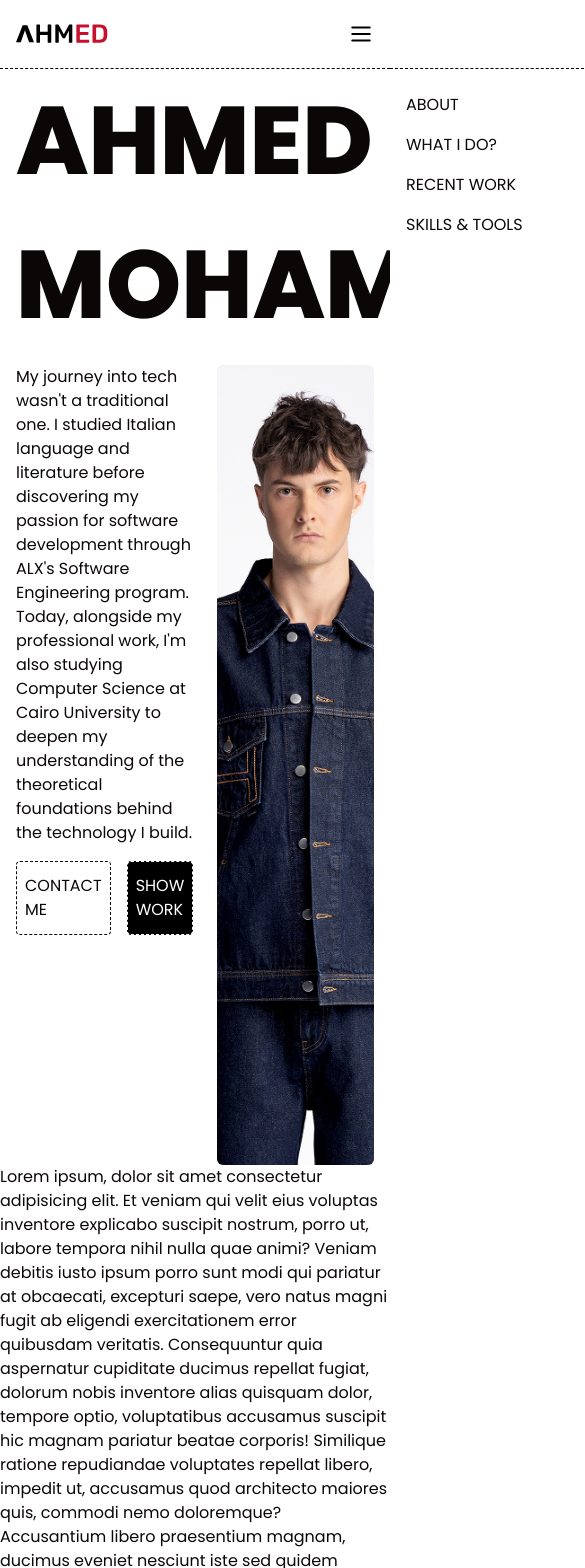
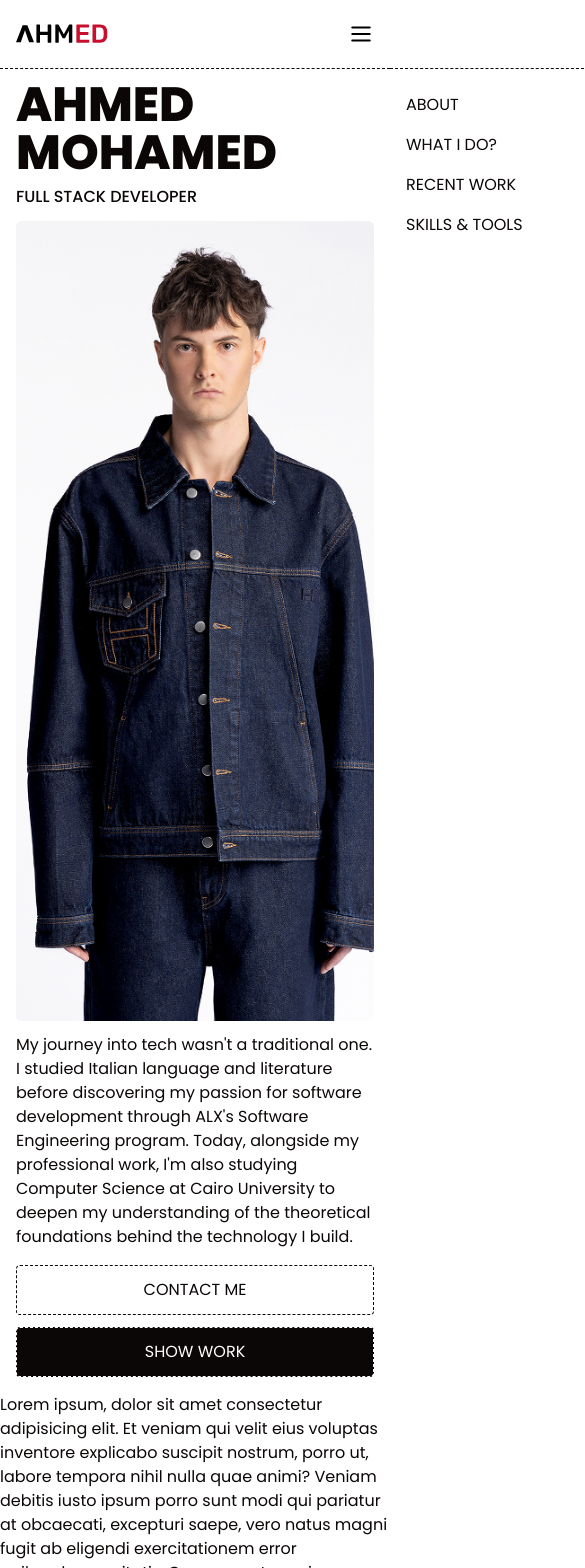
Before and after one commit to AhmedMohamed800/my_portfolio, a Next.js app: page / in a window 390 px wide. Shown: the top 1568 px of the page, 585 px wide, since content can reach past the window. Built offline with nearby package versions, Linux system fonts and the light colour scheme.

Commit message:
feat: make about section responsive

```diff
--- a/app/_components/About/AboutSection.tsx
+++ b/app/_components/About/AboutSection.tsx
@@ -1,33 +1,36 @@
-import Image from "next/image";
-
 export default function AboutSection() {
   return (
-    <section className="section-container container-padding">
-      <div className="flex justify-between items-center uppercase ">
-        <h2 className="text-[96px] font-extrabold  ">Ahmed Mohamed</h2>
-        <p className="text-[18px] font-medium ">Full Stack Developer</p>
+    <section className="section-container container-padding mb-4 lg:mb-0">
+      <div className="flex flex-col justify-between md:flex-row md:items-center uppercase gap-2 md:gap-4 my-3 lg:my-6">
+        <h2 className="text-[clamp(3rem,8vw,6rem)] font-extrabold leading-[100%] flex-1 ">
+          Ahmed Mohamed
+        </h2>
+        <p className="text-[clamp(1rem,2vw,1.125rem)] font-medium ">
+          Full Stack Developer
+        </p>
       </div>
-      <div className="flex gap-6 relative h-full mt-2!">
-        <div className="w-[60%] h-full sticky top-2 ">
+      <div className="flex flex-col lg:flex-row gap-3 md:gap-6 relative h-full mt-2!">
+        <div className="w-full lg:w-[60%] order-2 lg:order-1 h-full sticky top-2 lg:mb-2 ">
           <p className="">
-            My journey into tech wasn't a traditional one. I studied Italian
-            language and literature before discovering my passion for software
-            development through ALX's Software Engineering program. Today,
-            alongside my professional work, I'm also studying Computer Science
-            at Cairo University to deepen my understanding of the theoretical
-            foundations behind the technology I build.
+            My journey into tech wasn&apos;t a traditional one. I studied
+            Italian language and literature before discovering my passion for
+            software development through ALX&apos;s Software Engineering
+            program. Today, alongside my professional work, I&apos;m also
+            studying Computer Science at Cairo University to deepen my
+            understanding of the theoretical foundations behind the technology I
+            build.
           </p>
-          <div className="flex mt-4! items-center justify-baseline gap-4">
+          <div className="flex flex-col sm:flex-row mt-4! items-center justify-baseline gap-3 lg:gap-4">
             <a
               href="#contact"
-              className="flex flex-1 p-2! py-3!  border border-dashed rounded-sm justify-center"
+              className="flex flex-1 p-2! py-3! w-full border border-dashed rounded-sm justify-center"
             >
               CONTACT ME
             </a>
 
             <a
               href="#work"
-              className="flex flex-1 p-2! py-3! border border-white bg-black text-white border-dashed rounded-sm justify-center"
+              className="flex flex-1 w-full p-2! py-3! border border-white bg-black text-white border-dashed rounded-sm justify-center"
             >
               SHOW WORK
             </a>
@@ -35,7 +38,7 @@ export default function AboutSection() {
         </div>
         <div
           style={{ backgroundImage: `url("/me.png")` }}
-          className="w-full  h-[800px] bg-cover bg-top bg-no-repeat rounded-md"
+          className="w-full  h-[800px]  order-1 bg-cover bg-top bg-no-repeat rounded-md"
         ></div>
       </div>
     </section>
--- a/app/globals.css
+++ b/app/globals.css
@@ -8,11 +8,17 @@
   --gold: #c09300;
 }
 
+@theme {
+  --color-red: var(--red);
+  --color-black: var(--black);
+  --color-cream: var(--cream);
+  --color-white: var(--white);
+  --color-gold: var(--gold);
+}
+
 * {
   box-sizing: border-box;
   font-family: "Poppins", "Poppins Fallback";
-  margin: 0;
-  padding: 0;
 }
 
 body {
```
